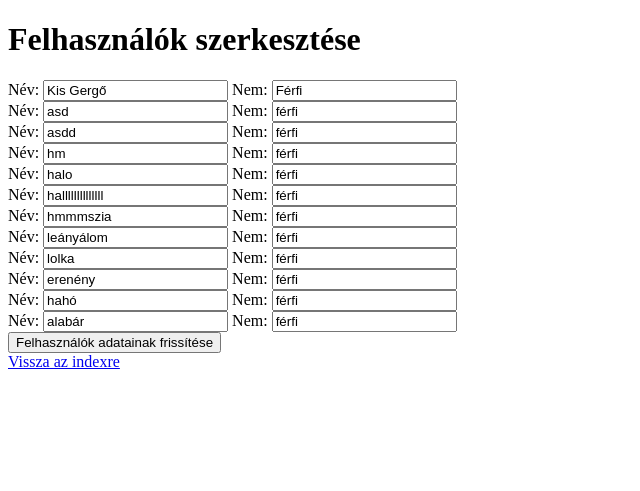
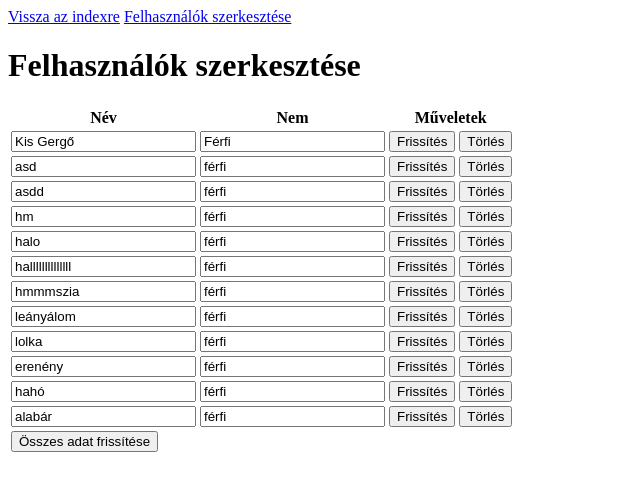
Before and after one commit to papmatedaniel/ujkutya, a Flask app: page /felhasznalomodositasa in a window 1280 px wide. Shown: the top 491 px of the page, without its empty margins (0-640 px from the left). Run offline with Flask 3, Linux system fonts and the light colour scheme.

Commit message:
jolmukodik

```diff
--- a/project/main.py
+++ b/project/main.py
@@ -32,13 +32,25 @@ def felhasznalomodositasa():
     users = User.query.all()
     return render_template('felhasznalomodositasa.html', users=users)
 
-@app.route('/update_user/<int:user_id>', methods=['POST'])
-def update_user(user_id):
-    user = User.query.get(user_id)
-    user.name = request.form['name']
-    user.gender = request.form['gender']
+@app.route('/update_user', methods=['POST'])
+def update_user():
+    for user in User.query.all():
+        user_id = user.id
+        if f"update_{user_id}" in request.form['action']:
+            user.name = request.form[f'name{user_id}']
+            user.gender = request.form[f'gender{user_id}']
+        elif f"delete_{user_id}" in request.form['action']:
+            db.session.delete(user)
+    if "update_all" in request.form['action']:
+        for user in User.query.all():
+            user.name = request.form[f'name{user.id}']
+            user.gender = request.form[f'gender{user.id}']
     db.session.commit()
     return redirect('/table')
+
+
+
+
 
 @app.route('/table')
 def table():
--- a/project/templates/felhasznalomodositasa.html
+++ b/project/templates/felhasznalomodositasa.html
@@ -8,25 +8,36 @@
 </head>
 <body>
 
+<a href="/">Vissza az indexre</a>
+<a href="/table">Felhasználók szerkesztése</a>
+
+
 <h1>Felhasználók szerkesztése</h1>
 
-
 <form action="/update_user" method="post">
-    {% for user in users %}
-        <label for="name{{ user.id }}">Név:</label>
-        <input type="text" id="name{{ user.id }}" name="name{{ user.id }}" value="{{ user.name }}" required>
-
-        <label for="gender{{ user.id }}">Nem:</label>
-        <input type="text" id="gender{{ user.id }}" name="gender{{ user.id }}" value="{{ user.gender }}" required>
-        <br>
-    {% endfor %}
-    <button type="submit">Felhasználók adatainak frissítése</button>
+    <table>
+        <tr>
+            <th>Név</th>
+            <th>Nem</th>
+            <th>Műveletek</th>
+        </tr>
+        {% for user in users %}
+        <tr>
+            <td><input type="text" name="name{{ user.id }}" value="{{ user.name }}" required></td>
+            <td><input type="text" name="gender{{ user.id }}" value="{{ user.gender }}" required></td>
+            <td>
+                <button type="submit" name="action" value="update_{{ user.id }}">Frissítés</button>
+                <button type="submit" name="action" value="delete_{{ user.id }}">Törlés</button>
+            </td>
+        </tr>
+        {% endfor %}
+        <tr>
+            <td colspan="3"><button type="submit" name="action" value="update_all">Összes adat frissítése</button></td>
+        </tr>
+    </table>
 </form>
 
 
 
-
-<a href="/">Vissza az indexre</a>
-
 </body>
 </html>
--- a/project/templates/index.html
+++ b/project/templates/index.html
@@ -8,6 +8,9 @@
 
 </head>
 <body>
+
+<a href="/table">Táblázat megtekintése</a>
+<a href="/felhasznalomodositasa">Felhasználók szerkesztése</a>
 
 <h1>Felhasználói adatok</h1>
 
@@ -24,8 +27,6 @@
     <button type="submit">Felhasználó hozzáadása</button>
 </form>
 
-<a href="/table">Táblázat megtekintése</a>
-<a href="/felhasznalomodositasa">Felhasználók szerkesztése</a>
 
 
 
--- a/project/templates/table.html
+++ b/project/templates/table.html
@@ -8,6 +8,8 @@
 </head>
 <body>
 
+<a href="/">Vissza az indexre</a>
+<a href="/felhasznalomodositasa">Felhasználók szerkesztése</a>
 <h1>Felhasználói táblázat</h1>
 
 <table border="1">
@@ -29,6 +31,6 @@
     </tbody>
 </table>
 
-<a href="/">Vissza az indexre</a>
+
 </body>
 </html>
```
Also changed, not shown: instance/users.db.
